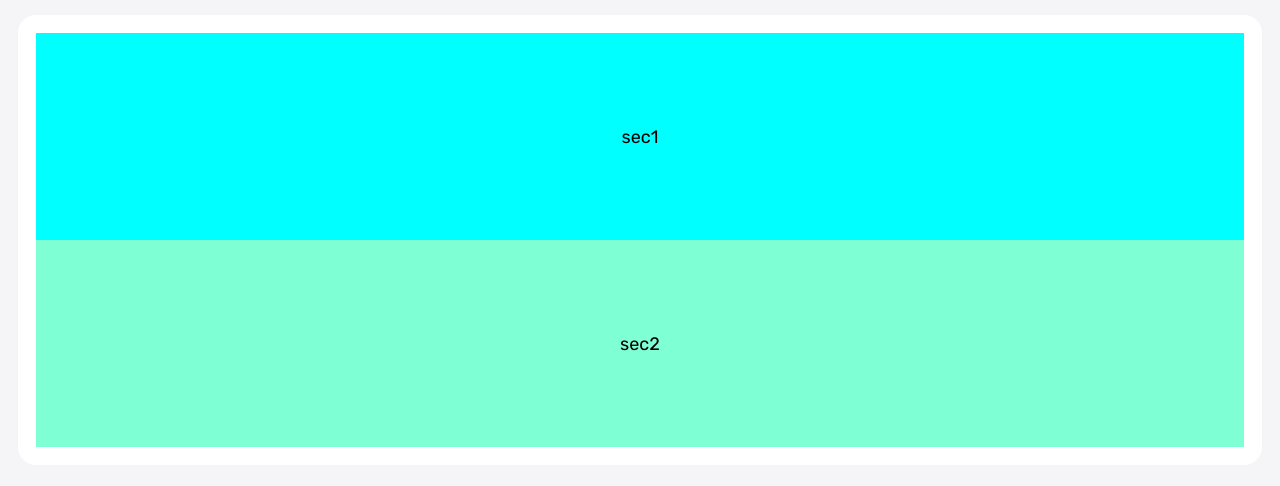
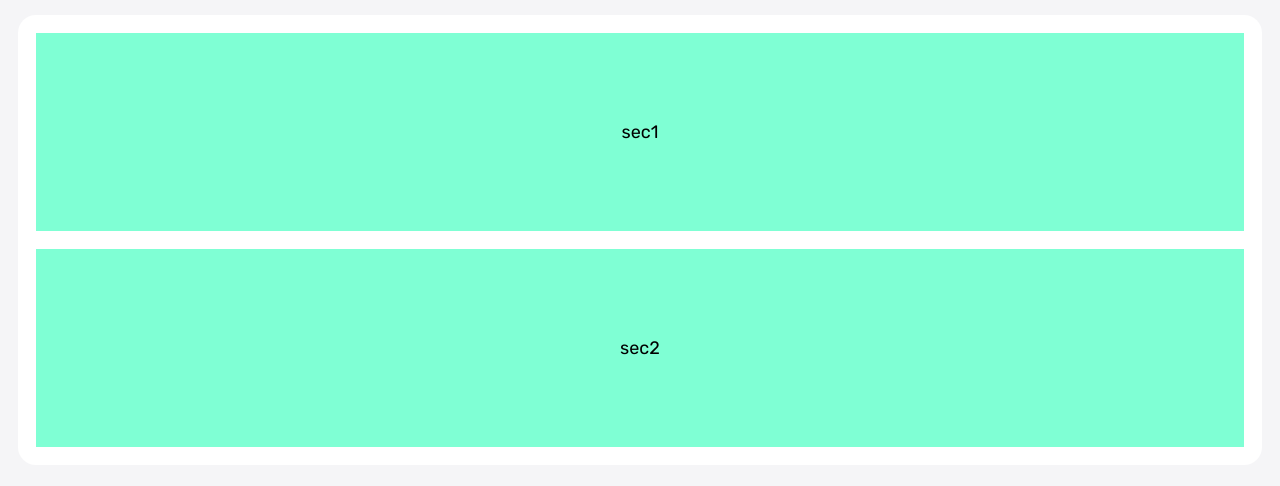
Before and after one commit to HaashimH1/Deploma, a plain HTML site: page index.html in a window 1280 px wide. Shown: the part 144-630 px from the top of the page. Drawn offline with Linux system fonts and the light colour scheme.

Commit message:
cleaned up code and gruped

```diff
--- a/assets/css/style.css
+++ b/assets/css/style.css
@@ -90,7 +90,17 @@ h1{
 /* sections within pages default properties */
 .main-sec-defprop{
     width: 100%;
-    height: 50%;
+    height: inherit;
+    display: flex;
+    justify-content: center;
+    align-items: center;
+    display: flex;
+    justify-content: center;
+    align-items: center;
+}
+
+.main-intro-sec{
+    background-color: aquamarine;
 }
 
 /* intro section */
@@ -99,30 +109,11 @@ h1{
     height: 25em;
     display: flex;
     flex-direction: column;
-    padding:1em;
+    padding: 1em;
+    gap: 1em;
 }
 
-#main-intro-sec1{
 
-    background-color: aqua;
-    width: 100%;
-    height: 100%;
-    display: flex;
-    justify-content: center;
-    align-items: center;
-
-}
-#main-intro-sec2{
-
-    background-color: aquamarine;
-    width: 100%;
-    height: 100%;
-    display: flex;
-    justify-content: center;
-    align-items: center;
-
-
-}
 
 /* centers dropdown button in center */
 #nav-left {
--- a/index.html
+++ b/index.html
@@ -70,16 +70,15 @@
 
         <div id="main-intro" class="main-pages">
 
-            <section id="main-intro-sec1" class="main-sec-defprop">
+            <section class="main-sec-defprop main-intro-sec">
 
                 sec1
             </section>
 
-            <section id="main-intro-sec2" class="main-sec-defprop">
+            <section class="main-sec-defprop main-intro-sec">
 
                 sec2
             </section>
-
 
         </div>
 
```
